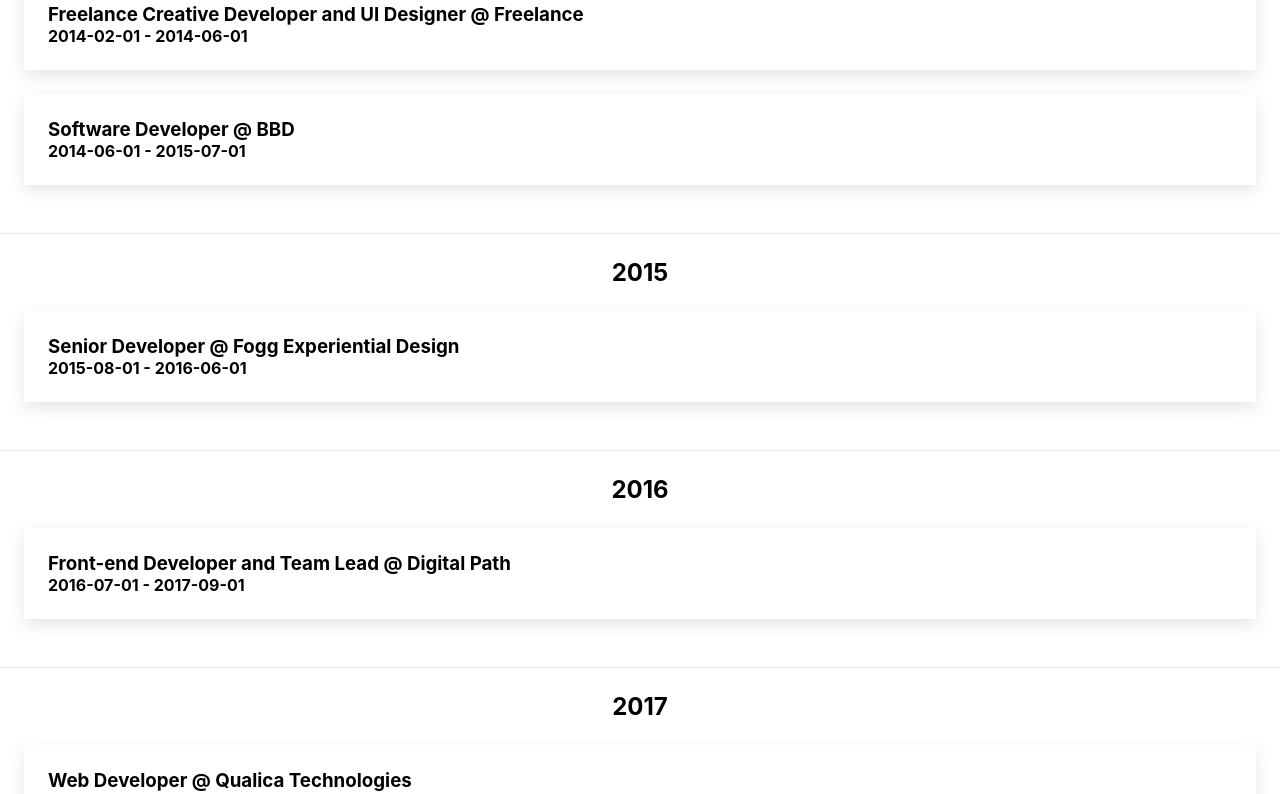
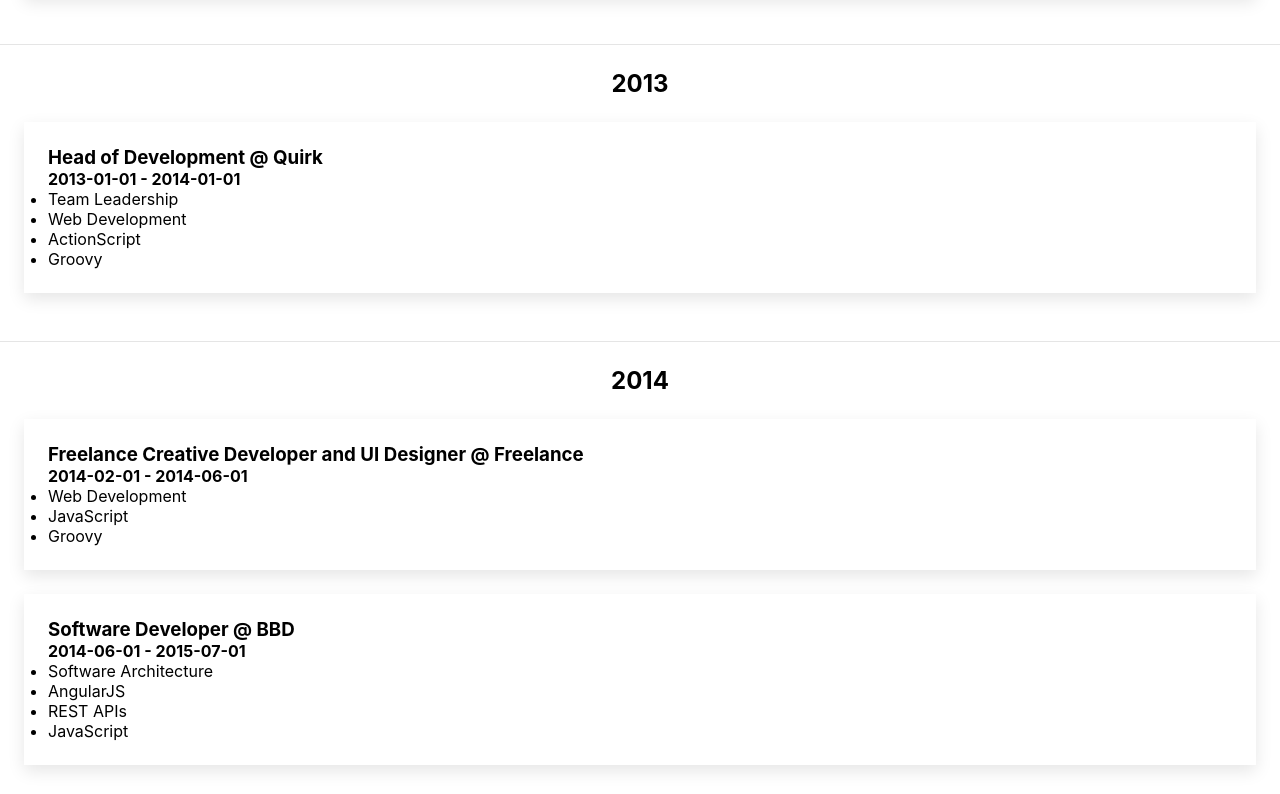
Before and after one commit to barryels/barryels.github.io, a Next.js app: page / in a window 1280 px wide. Shown: the part 2000-2794 px from the top of the page. Built offline with nearby package versions, Linux system fonts and the light colour scheme.

Commit message:
add initial skills display

```diff
--- a/components/EventLogTimeline/RoleAtCompanyUpdated/index.tsx
+++ b/components/EventLogTimeline/RoleAtCompanyUpdated/index.tsx
@@ -12,6 +12,11 @@
         {event.data.position} @ {event.data.companyName}
       </h3>
       <strong>{event.data.dateFormatted}</strong>
+      <ul>
+        {event.data.skills.map((skillName, index) => {
+          return <li key={index}>{skillName}</li>;
+        })}
+      </ul>
     </article>
   );
 }
--- a/global/dataStore.ts
+++ b/global/dataStore.ts
@@ -40,7 +40,7 @@
       dateFormatted: "2001-08-01 - 2003-10-01",
       description:
         "The design and development of multimedia presentations, interactive e-learning projects (for SAP) and corporate identity. These courses were used as a platform for delivering up-to-date information around the “mySAP.com” line-up of business software solutions.",
-      skills: "Flash Animation, User Interface Design, ActionScript",
+      skills: ["Flash Animation", "User Interface Design", "ActionScript"],
     },
   },
   {
@@ -89,8 +89,13 @@
       dateFormatted: "2004-07-01 - 2006-11-01",
       description:
         "Responsibilities included developing and presenting graphic design, web design and programming courses, the management of e-mail accounts and general software-related support. The design and updating of corporate identity: Advertisements, Brochures, Newsletters, Certificates and Website.Responsibilities included developing and presenting graphic design, web design and programming courses, the management of e-mail accounts and general software-related support. The design and updating of corporate identity: Advertisements, Brochures, Newsletters, Certificates and Website.",
-      skills:
-        "Teaching, Corporate Identity, Web Design, Technical Support, Web Development",
+      skills: [
+        "Teaching",
+        "Corporate Identity",
+        "Web Design",
+        "Technical Support",
+        "Web Development",
+      ],
     },
   },
   {
@@ -120,7 +125,7 @@
       dateFormatted: "2006-12-01 - 2007-05-01",
       description:
         "Designing websites, from initial client requirements through to layout, HTML and CSS. Projects included the implementation of designs with respect to content management systems (NetSuite, Textor, etc.). Development tasks included using necessary technologies (PHP, JavaScript and Flash) to create functional, maintainable websites.Designing websites, from initial client requirements through to layout, HTML and CSS. Projects included the implementation of designs with respect to content management systems (NetSuite, Textor, etc.). Development tasks included using necessary technologies (PHP, JavaScript and Flash) to create functional, maintainable websites.",
-      skills: "ActionScript, PHP, Content Management Systems (CMS)",
+      skills: ["ActionScript", "PHP", "Content Management Systems (CMS)"],
     },
   },
   {
@@ -150,7 +155,7 @@
       dateFormatted: "2007-05-01 - 2010-08-01",
       description:
         "Architecting, developing and deploying interactive flash-based web and touchscreen interfaces, as well as Rich Media banners.Architecting, developing and deploying interactive flash-based web and touchscreen interfaces, as well as Rich Media banners.",
-      skills: "User Experience (UX), ActionScript, Touch Screens",
+      skills: ["User Experience (UX)", "ActionScript", "Touch Screens"],
     },
   },
   {
@@ -179,7 +184,7 @@
       date: "Aug 2010 - Dec 2011",
       dateFormatted: "2010-08-01 - 2011-12-01",
       description: "No description",
-      skills: "Flash Animation, Web Development, ActionScript",
+      skills: ["Flash Animation", "Web Development", "ActionScript"],
     },
   },
   {
@@ -192,7 +197,7 @@
       date: "Jan 2011 - Dec 2012",
       dateFormatted: "2011-01-01 - 2012-12-01",
       description: "No description",
-      skills: "Web Development",
+      skills: ["Web Development"],
     },
   },
   {
@@ -206,7 +211,7 @@
       dateFormatted: "2013-01-01 - 2014-01-01",
       description:
         "As Head of Development, I spent a large portion of my working day researching and implementing technologies that support current and future projects and improve the flow of work between Design, Development and Operations. I was responsible for managing a team of developers, whose solutions included responsive websites, custom CMSs and social media API integrations.As Head of Development, I spent a large portion of my working day researching and implementing technologies that support current and future projects and improve the flow of work between Design, Development and Operations. I was responsible for managing a team of developers, whose solutions included responsive websites, custom CMSs and social media API integrations.",
-      skills: "Team Leadership, Web Development, ActionScript, Groovy",
+      skills: ["Team Leadership", "Web Development", "ActionScript", "Groovy"],
     },
   },
   {
@@ -236,7 +241,7 @@
       dateFormatted: "2014-02-01 - 2014-06-01",
       description:
         "Architecting, developing and deploying interactive websites, with a strong focus on user experience design, semantic markup and rock-solid back-ends.Architecting, developing and deploying interactive websites, with a strong focus on user experience design, semantic markup and rock-solid back-ends.",
-      skills: "Web Development, JavaScript, Groovy",
+      skills: ["Web Development", "JavaScript", "Groovy"],
     },
   },
   {
@@ -258,7 +263,7 @@
       dateFormatted: "2014-06-01 - 2015-07-01",
       description:
         "Working with a diverse set of clients such as SARS, King Price & Standard Bank has given me the opportunity to delve deeper into TDD and source control management workflows. I’ve also had the good fortune of being able to learn and use different programming languages and design patterns in the development of bespoke single page web applications.Working with a diverse set of clients such as SARS, King Price & Standard Bank has given me the opportunity to delve deeper into TDD and source control management workflows. I’ve also had the good fortune of being able to learn and use different programming languages and design patterns in the development of bespoke single page web applications.",
-      skills: "Software Architecture, AngularJS, REST APIs, JavaScript",
+      skills: ["Software Architecture", "AngularJS", "REST APIs", "JavaScript"],
     },
   },
   {
@@ -288,7 +293,7 @@
       dateFormatted: "2015-08-01 - 2016-06-01",
       description:
         "Architecting and developing websites and web-based applications. Some of the projects I architected and built the foundational back-end and front-end components for, include:<br/>- A dynamic dashboard to display data pulled from Crimson Hexagon and Google spreadsheets.<br/>- A bespoke WordPress theme for http://capetown.travel with custom post types, Timber templates and support for using an external data source for blog posts.<br/>- A household energy consumption calculator, back-end and REST API written in PHP, front-end in MithrilJS.",
-      skills: "Software Architecture, Team Leadership, JavaScript, PHP",
+      skills: ["Software Architecture", "Team Leadership", "JavaScript", "PHP"],
     },
   },
   {
@@ -318,8 +323,12 @@
       dateFormatted: "2016-07-01 - 2017-09-01",
       description:
         "Amongst other projects, I’ve built a white label solution to dynamically generate 40+ mobile applications for insurance companies. I’ve also designed & implemented a project management process to ensure feature requirements can be gathered effectively, so as to give other developers a clear vision of what to tackle next.Amongst other projects, I’ve built a white label solution to dynamically generate 40+ mobile applications for insurance companies. I’ve also designed & implemented a project management process to ensure feature requirements can be gathered effectively, so as to give other developers a clear vision of what to tackle next.",
-      skills:
-        "Software Architecture, AngularJS, Single Page Applications, Web Development",
+      skills: [
+        "Software Architecture",
+        "AngularJS",
+        "Single Page Applications",
+        "Web Development",
+      ],
     },
   },
   {
@@ -348,7 +357,7 @@
       date: "Oct 2017 - Jun 2018",
       dateFormatted: "2017-10-01 - 2018-06-01",
       description: "No description",
-      skills: "REST APIs, React.js",
+      skills: ["REST APIs", "React.js"],
     },
   },
   {
@@ -377,8 +386,12 @@
       date: "Jun 2018 - Jul 2021",
       dateFormatted: "2018-06-01 - 2021-07-01",
       description: "No description",
-      skills:
-        "Ruby on Rails, Cascading Style Sheets (CSS), Team Leadership, JavaScript",
+      skills: [
+        "Ruby on Rails",
+        "Cascading Style Sheets (CSS)",
+        "Team Leadership",
+        "JavaScript",
+      ],
     },
   },
   {
@@ -391,8 +404,13 @@
       date: "Aug 2021 - Present",
       dateFormatted: "2021-08-01 - Present",
       description: "No description",
-      skills:
-        "Team Leadership, Technical Architecture, Web Application Development, Amazon Web Services (AWS), React.js",
+      skills: [
+        "Team Leadership",
+        "Technical Architecture",
+        "Web Application Development",
+        "Amazon Web Services (AWS)",
+        "React.js",
+      ],
     },
   },
 ];
```
